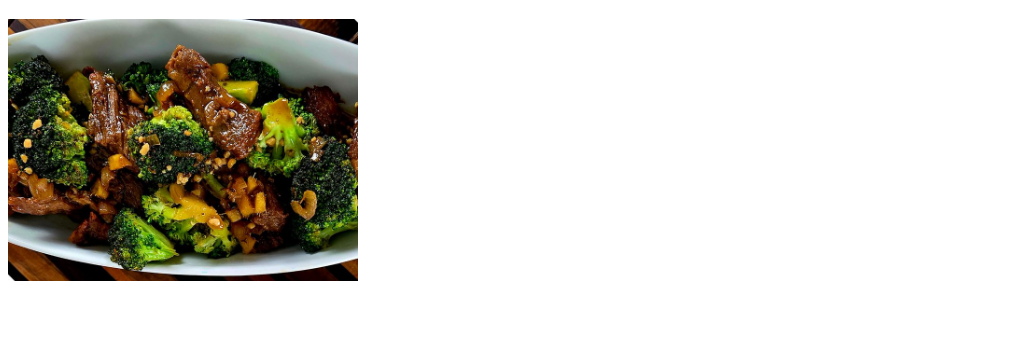
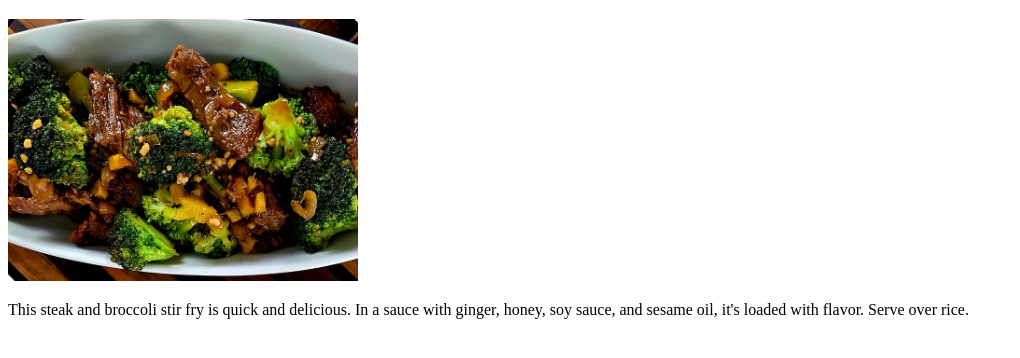
Before and after one commit to campinpalpatine/odin-recipes, a plain HTML site: page recipes/steak-broccoli-sf.html in a window 1280 px wide. Shown: the part 108-466 px from the top of the page, without its empty margins (0-1020 px from the left). Drawn offline with Linux system fonts and the light colour scheme.

Commit message:
Add recipe description
Added a description of the steak and broccoli stir fry.

```diff
--- a/recipes/steak-broccoli-sf.html
+++ b/recipes/steak-broccoli-sf.html
@@ -11,5 +11,7 @@
 
         <!-- An image and description of the meal -->
         <img src="../images/steak-broccoli-sf.jpg" alt="A steak and broccoli stir fry in a ceramic bowl" width="350">
+        <p>This steak and broccoli stir fry is quick and delicious.
+            In a sauce with ginger, honey, soy sauce, and sesame oil, it's loaded with flavor. Serve over rice.</p>
     </body>
 </html>
```
